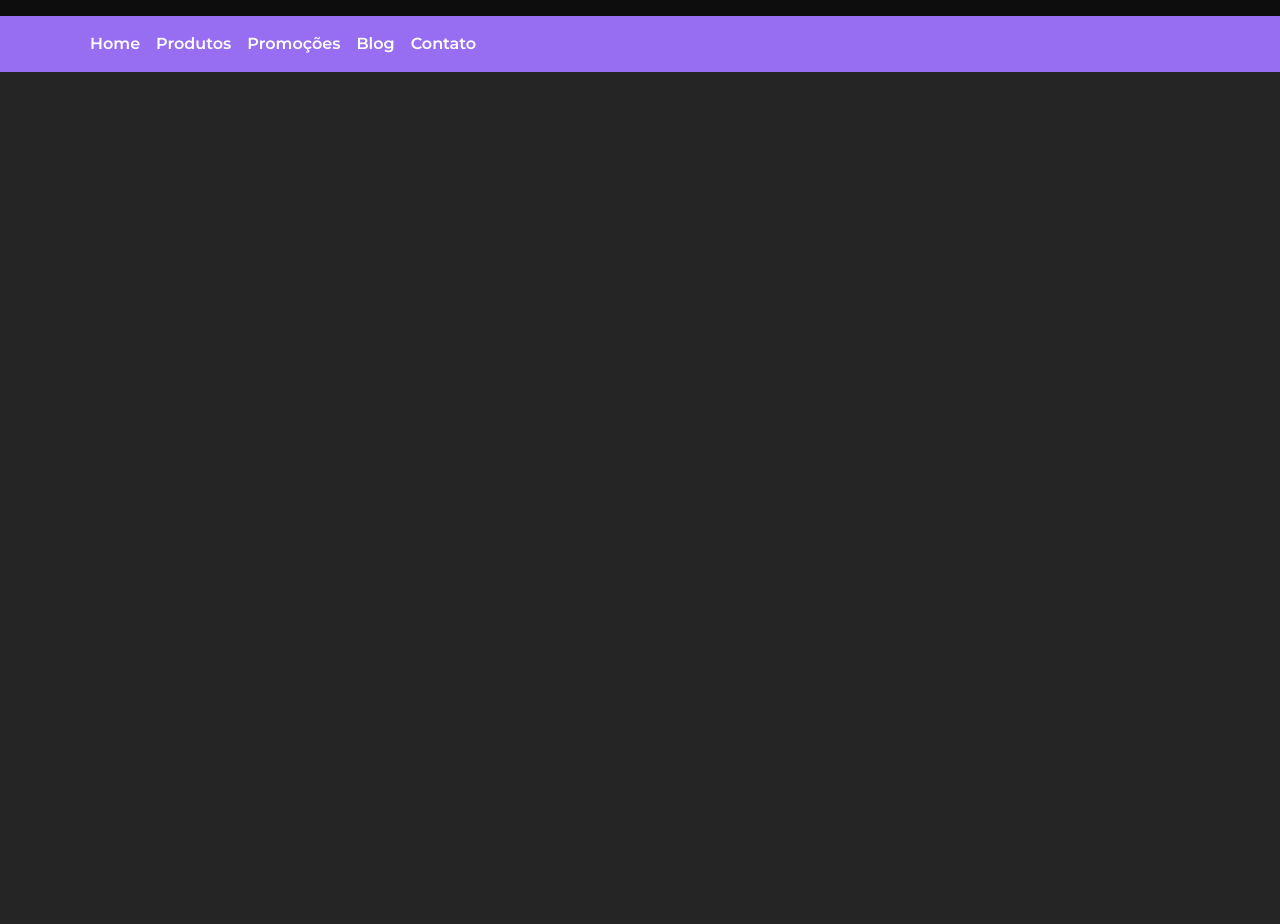
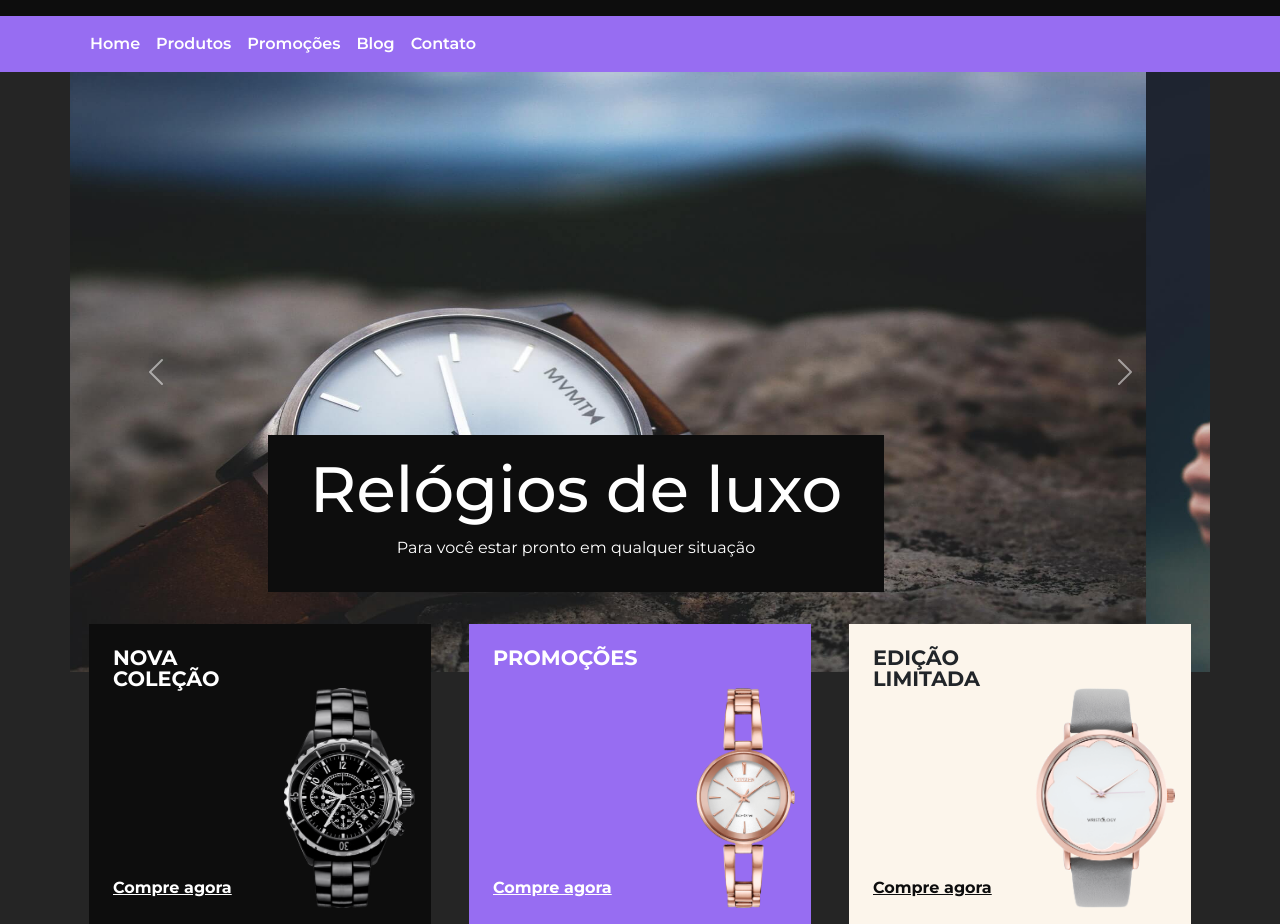
Before and after one commit to LaraAndrade1/bootstrap, a plain HTML site: page Fase 1 (Navbar) Alunos/index.html in a window 1280 px wide. Shown: the part 84-1008 px from the top of the page. Before the commit the page ends 800 px from the top, so only its background shows below. Drawn offline with nearby package versions, Linux system fonts and the light colour scheme.

Commit message:
finalizado

```diff
--- a/Fase 1 (Navbar) Alunos/css/styles.css
+++ b/Fase 1 (Navbar) Alunos/css/styles.css
@@ -161,3 +161,94 @@ body {
 .navbar-toggler {
     font-size: 1.5em;
 }
+
+#banners-container {
+    padding: 0;
+}
+
+.carousel-caption {
+    bottom: 5em;
+    padding: 1em;
+    left: 12%;
+    right: 12%;
+}
+
+.carousel-caption h5 {
+    font-size: 1.8em;
+}
+
+@media(min-width: 768px) {
+    #slider .carousel-item,
+    #slider img {
+        height: 600px;
+    }
+
+    .carousel-caption {
+        left: 23%;
+        right: 23%;
+    }
+
+    .carousel-caption h5 {
+        font-size: 4em;
+    }
+}
+
+#mini-banners {
+    margin-top: -3em;
+    z-index: 10;
+}
+
+#mini-banners .col-12 {
+    z-index: 1;
+    height: 300px;
+    padding: 1.5rem;
+    position: relative;
+    display: flex;
+    flex-direction: column;
+    justify-content: space-between;
+}
+
+@media(min-width: 768px) {
+    #mini-banners .col-12 {
+        max-width: 30%;
+    }
+
+    #mini-banners .col-12 h2 {
+        font-size: 2.2em;
+    }
+}
+
+#mini-banners .col-12 h2 {
+    text-transform: uppercase;
+    max-width: 50px;
+    font-size: 1.3em;
+    font-weight: 700;
+    line-height: 1em;
+}
+
+#mini-banners .col-12 img {
+    height: 220px;
+    position: absolute;
+    right: 1rem;
+    bottom: 1rem;
+}
+
+#mini-banners .col-12 a {
+    font-weight: bold;
+    color: #fff;
+    transition: .5s;
+}
+
+#mini-banners .col-12 a:hover {
+    color: #0d0d0d;
+}
+
+#mini-banners #mini-banner-1 a:hover {
+    color: #976df2;
+}
+#mini-banners #mini-banner-3 a {
+    color: #0d0d0d;
+}
+#mini-banners #mini-banner-3 a:hover {
+    color: #976df2;
+}
--- a/Fase 1 (Navbar) Alunos/index.html
+++ b/Fase 1 (Navbar) Alunos/index.html
@@ -109,5 +109,58 @@
             </ul>
           </div>
         </nav>
+
+
+          <!-- Banners -->
+
+    <div class="container" id="banners-container">
+      <div id="slider" class="carousel slide" data-bs-ride="carousel">
+        <div class="carousel-inner">
+          <div class="carousel-item active">
+            <img src="img/banner1.jpg" alt="..." class="d-block w-100 img-fluid">
+            <div class="carousel-caption destaque">
+              <h5>Relógios de luxo</h5>
+              <p>Para você estar pronto em qualquer situação</p>
+            </div>
+          </div>
+          <div class="carousel-item">
+            <img src="img/banner3.jpg" alt="..." class="d-block w-100 img-fluid">
+            <div class="carousel-caption destaque">
+              <h5>Linha importada</h5>
+              <p>Conheça os melhores relógios suícos, com pronta entrega...</p>
+            </div>
+          </div>
+        </div>
+
+        <button class="carousel-control-prev" type="button" data-bs-target="#slider" data-bs-slide="prev">
+          <span class="carousel-control-prev-icon" aria-hidden="true"></span>
+          <span class="visually-hidden">Previous</span>
+        </button>
+        <button class="carousel-control-next" type="button" data-bs-target="#slider" data-bs-slide="next">
+          <span class="carousel-control-next-icon" aria-hidden="true"></span>
+          <span class="visually-hidden">Next</span>
+        </button>
+      </div>
+
+      <div class="container" id="mini-banners">
+        <div class="row justify-content-around">
+          <div class="col-12 dark-bg-color" id="mini-banner-1">
+            <h2>Nova coleção</h2>
+            <img src="img/relogio1.png" alt="Relógio 1">
+            <a href="#">Compre agora</a>
+          </div>
+          <div class="col-12 secondary-bg-color" id="mini-banner-2">
+            <h2>Promoções</h2>
+            <img src="img/relogio2.png" alt="Relógio 2">
+            <a href="#">Compre agora</a>
+          </div>
+          <div class="col-12 light-bg-color" id="mini-banner-3">
+            <h2 class="text-dark">Edição limitada</h2>
+            <img src="img/relogio3.png" alt="Relógio 3">
+            <a href="#">Compre agora</a>
+          </div>
+        </div>
+      </div>
+    </div>
 </body>
 </html>
```
